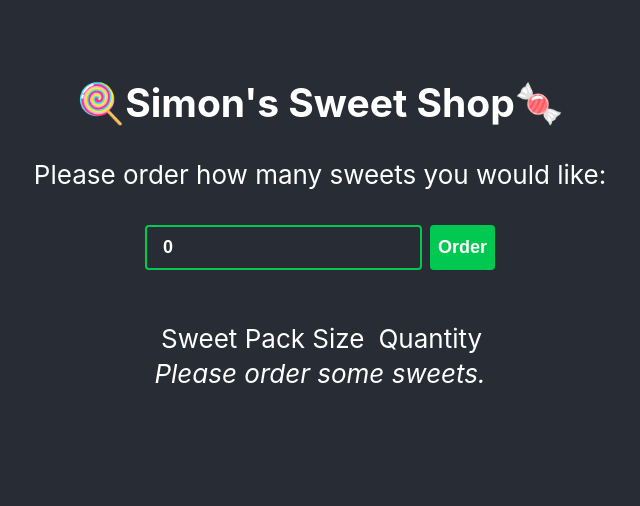
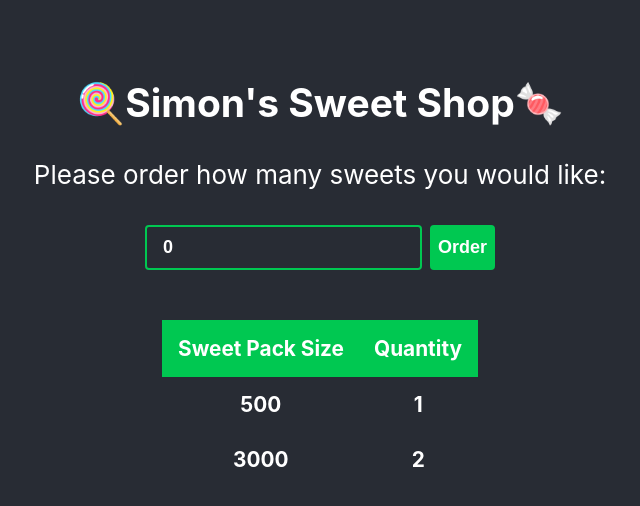
Before and after one commit to blenky36/sss-phil-blenk, a React (Create React App) app: page / in a window 1280 px wide. Shown: the top 506 px of the page, without its empty margins (320-960 px from the left). Built offline with nearby package versions, Linux system fonts and the light colour scheme.

Commit message:
table styling

```diff
--- a/src/components/OrderList.js
+++ b/src/components/OrderList.js
@@ -1,10 +1,26 @@
 import React from 'react';
 import { connect } from 'react-redux';
 import { getOrderOutputSweetPacks } from '../_selectors/order.selectors';
+import styled from 'styled-components';
+
+const Table = styled.table`
+    border-collapse: collapse;
+    font-size: 80%;
+    font-weight: bold;
+`;
+
+const TableHead = styled.thead`
+    border-radius: 4px;
+    border: 1px solid #00C851;
+    background-color: #00C851;
+`;
+
+const TableData = styled.td`
+    padding: 15px;
+`;
 
 const OrderList = () => {
-    // const orderOutputSweetPacks = { 500: 1, 3000: 2 };
-    const orderOutputSweetPacks = {  };
+    const orderOutputSweetPacks = { 500: 1, 3000: 2 };
 
     const isEmpty = (obj) => {
         for (var prop in obj) {
@@ -20,15 +36,15 @@ const OrderList = () => {
         if (!orderOutputSweetPacks || isEmpty(orderOutputSweetPacks)) {
             sweetPackList.push(
                 <tr>
-                    <td colSpan="2"><i>Please order some sweets.</i></td>
+                    <TableData colSpan="2"><i>Please order some sweets.</i></TableData>
                 </tr>
             )
         } else {
             for (const sweetPack in orderOutputSweetPacks) {
                 sweetPackList.push(
                     <tr>
-                        <td>{sweetPack}</td>
-                        <td>{orderOutputSweetPacks[sweetPack]}</td>
+                        <TableData>{sweetPack}</TableData>
+                        <TableData>{orderOutputSweetPacks[sweetPack]}</TableData>
                     </tr>
                 )
             }
@@ -37,15 +53,15 @@ const OrderList = () => {
     }
 
     return (
-        <table>
-            <thead>
-                <td>Sweet Pack Size</td>
-                <td>Quantity</td>
-            </thead>
+        <Table>
+            <TableHead>
+                <TableData>Sweet Pack Size</TableData>
+                <TableData>Quantity</TableData>
+            </TableHead>
             <tbody>
                 {getOrderList()}
             </tbody>
-        </table>
+        </Table>
     )
 }
 
```
